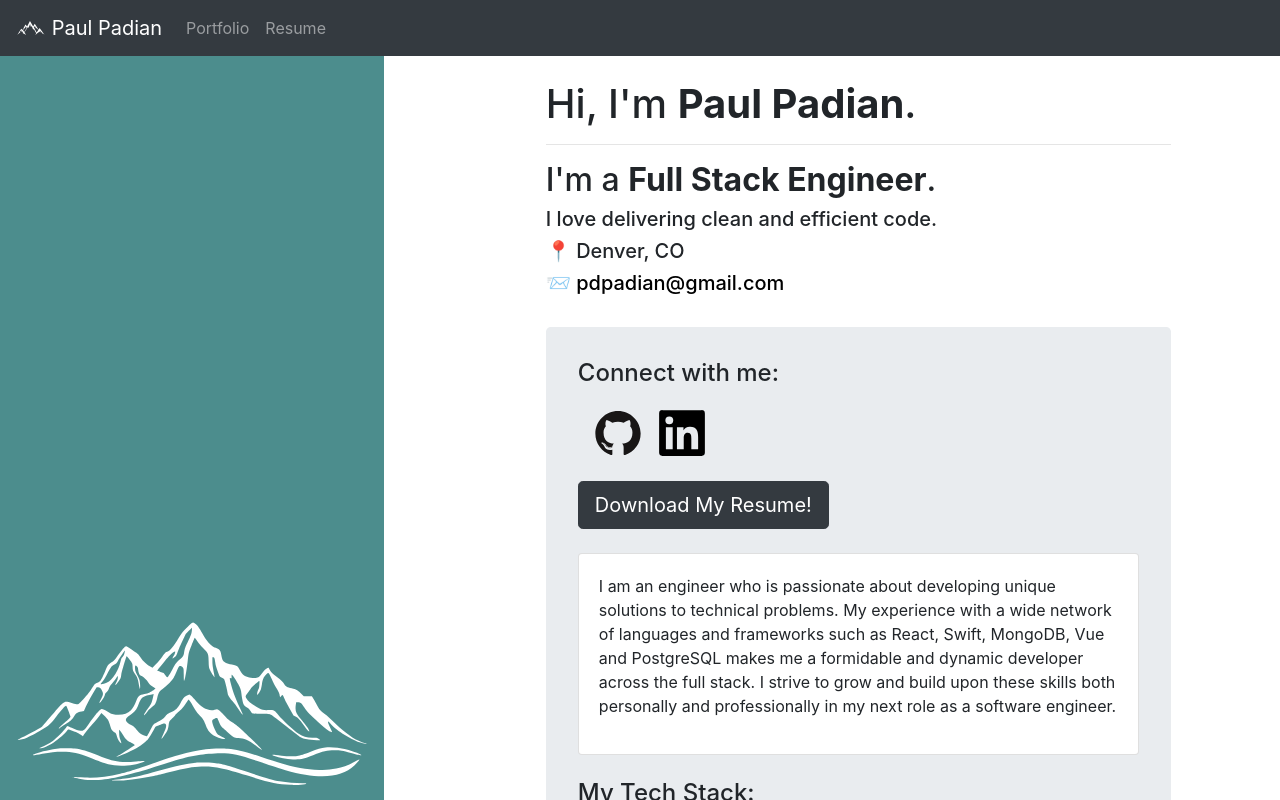
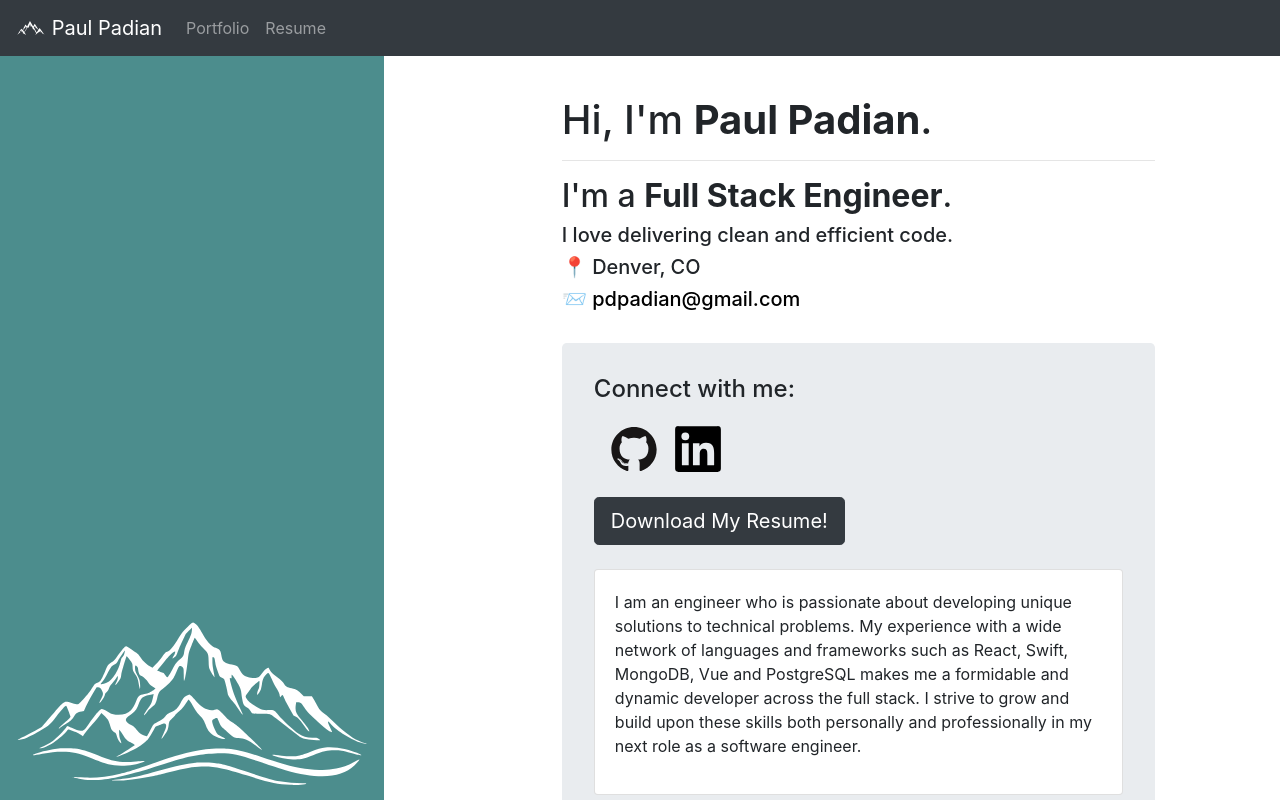
Before and after one commit to paulpadian/portfolio, a Next.js app: page / in a window 1280 px wide. Shown: the top 800 px of the page. Built offline with nearby package versions, Linux system fonts and the light colour scheme.

Commit message:
padding:

```diff
--- a/pages/index.js
+++ b/pages/index.js
@@ -24,8 +24,9 @@ export default function Home() {
                   <img src="/svg/61.svg" className={styles.mountains}></img>
               </div>
             </Col>
-            <Col sm={6}>
-              <div>
+            <div></div>
+            <Col sm={6} xs={12}>
+              <div className={styles.aboutContainer}>
                   <br />
                   <h1 >Hi, I'm <strong>Paul Padian</strong>.</h1>
                   <hr/>
@@ -45,9 +46,7 @@ export default function Home() {
                         <Link href='/resume/paul-padian-resume.pdf'><Button className="btn btn-primary btn-lg" variant="dark" download >Download My Resume!</Button></Link>
                       <br />
                       <br />
-              <div>
                         <About />
-              </div>
                     </Jumbotron>
               </div>
             </Col>
--- a/pages/portfolio.js
+++ b/pages/portfolio.js
@@ -17,7 +17,6 @@ export default function About() {
           </Head>
           <Navbar />
             <br />
-            <br />
           <Container fluid className={"no-gutters mx-0 px-0"}>
           <Row >
             <Col sm={5} className="d-none d-sm-block">
@@ -26,7 +25,7 @@ export default function About() {
               </div>
             </Col>
             <Col sm={6}>
-
+            <div className={styles.portfolioContainer}>
             <h1> <strong>Paul's</strong> Portfolio:</h1>
             <hr />
             <Row>
@@ -98,6 +97,7 @@ export default function About() {
               </Col>
             </Row>
             <br />
+            </div>
             </Col>
           </Row>
         </Container>
--- a/styles/Home.module.css
+++ b/styles/Home.module.css
@@ -132,3 +132,7 @@
 .homeJumbo {
   padding-top: 2rem;
 }
+
+.aboutContainer {
+  padding: 1rem;
+}
--- a/styles/Portfolio.module.css
+++ b/styles/Portfolio.module.css
@@ -10,7 +10,7 @@
 
 .card {
     border: none;
-    height: 32vh;
+    height: 28vh;
     overflow: hidden;
 }
 
@@ -77,3 +77,7 @@ text-align: center;
     margin-left:auto;
     overflow: hidden;
   }
+
+.portfolioContainer {
+  padding: 1rem;
+}
```
Lines whose indentation alone changed are shown as unchanged.
